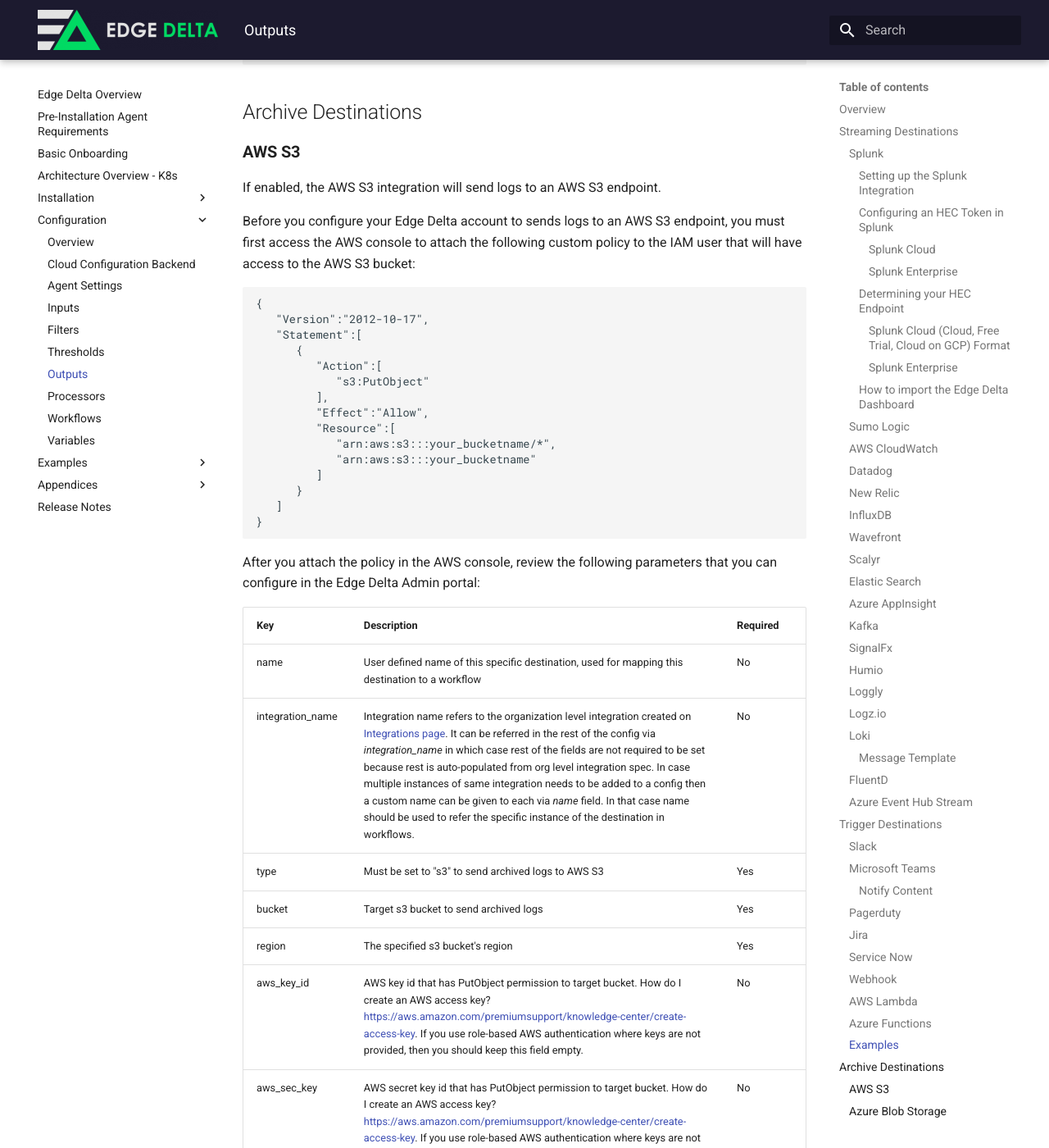
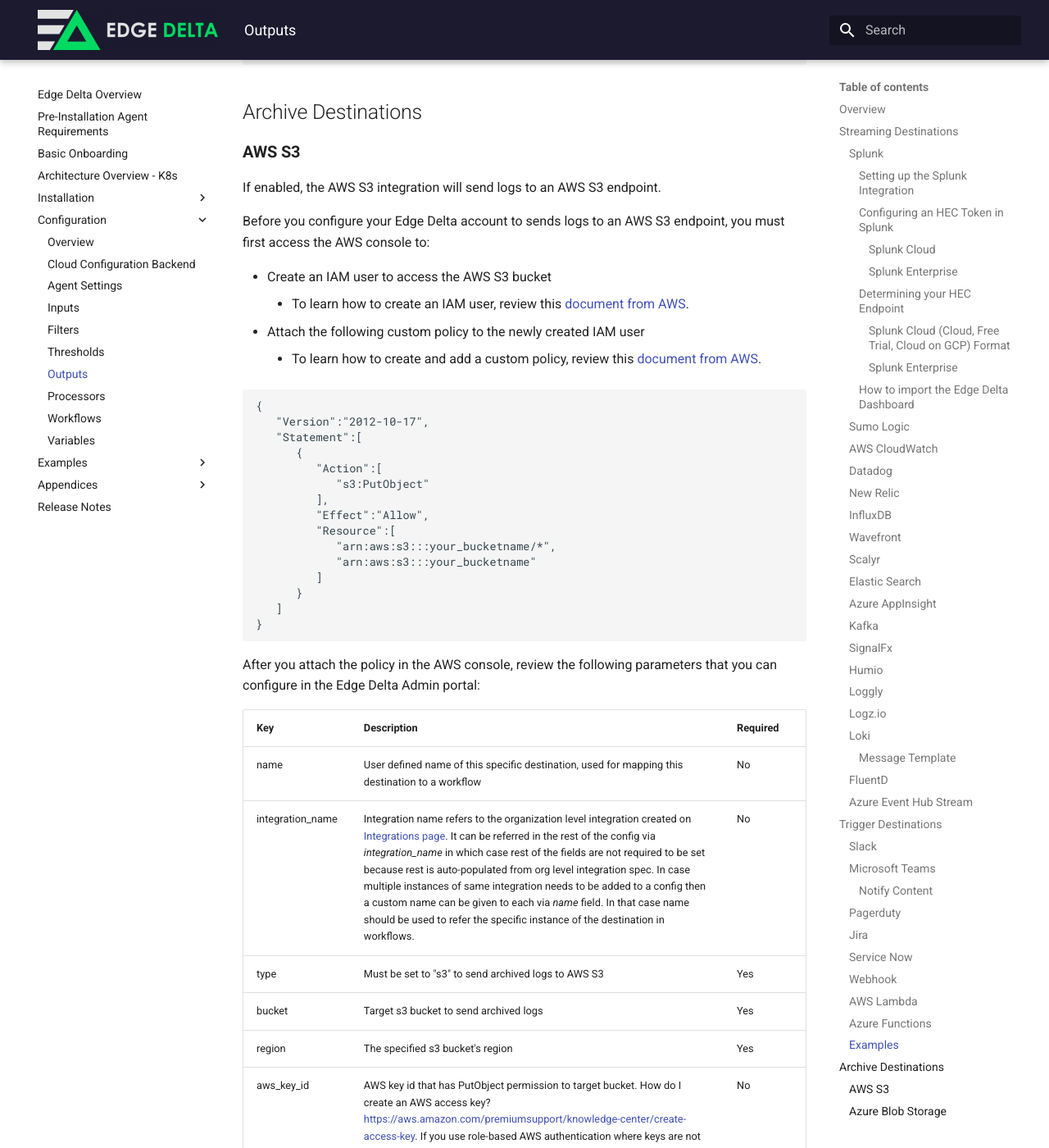
Before and after one commit to edgedelta/docs, an MkDocs documentation site: the page built from docs/configuration/outputs.md, in a window 1280 px wide and 1400 px high, scrolled down 33085 px. Shown: the whole window at 82% size. Built offline with MkDocs 1.6.1 and Material for MkDocs 9.7.7, drawn with Linux system fonts in a browser that asks for light colours; some of the changed text lies outside the part shown.

Commit message:
Update outputs.md
Added AWS steps

````diff
--- a/docs/configuration/outputs.md
+++ b/docs/configuration/outputs.md
@@ -1026,7 +1026,12 @@ outputs:
 
 If enabled, the AWS S3 integration will send logs to an AWS S3 endpoint.
 
-Before you configure your Edge Delta account to sends logs to an AWS S3 endpoint, you must first access the AWS console to attach the following custom policy to the IAM user that will have access to the AWS S3 bucket:
+Before you configure your Edge Delta account to sends logs to an AWS S3 endpoint, you must first access the AWS console to:
+
+  * Create an IAM user to access the AWS S3 bucket
+    * To learn how to create an IAM user, review this [document from AWS](https://docs.aws.amazon.com/IAM/latest/UserGuide/id_users_create.html).
+  * Attach the following custom policy to the newly created IAM user
+    * To learn how to create and add a custom policy, review this [document from AWS](https://docs.aws.amazon.com/IAM/latest/UserGuide/access_policies_create.html).
 
 ```
 {
@@ -1055,8 +1060,8 @@ After you attach the policy in the AWS console, review the following parameters
 | type | Must be set to "s3" to send archived logs to AWS S3 | Yes |
 | bucket | Target s3 bucket to send archived logs | Yes |
 | region | The specified s3 bucket's region | Yes |
-| aws\_key\_id | AWS key id that has PutObject permission to target bucket. How do I create an AWS access key? [https://aws.amazon.com/premiumsupport/knowledge-center/create-access-key](https://aws.amazon.com/premiumsupport/knowledge-center/create-access-key). If you use role-based AWS authentication where keys are not provided, then you should keep this field empty. | No |
-| aws\_sec\_key | AWS secret key id that has PutObject permission to target bucket. How do I create an AWS access key? [https://aws.amazon.com/premiumsupport/knowledge-center/create-access-key](https://aws.amazon.com/premiumsupport/knowledge-center/create-access-key). If you use role-based AWS authentication where keys are not provided, then you should keep this field empty.  | No |
+| aws\_key\_id | AWS key id that has PutObject permission to target bucket. How do I create an AWS access key? [https://aws.amazon.com/premiumsupport/knowledge-center/create-access-key](https://aws.amazon.com/premiumsupport/knowledge-center/create-access-key). If you use role-based AWS authentication where keys are not provided, then you should keep this field empty; however, you must still attach the custom policy listed above. | No |
+| aws\_sec\_key | AWS secret key id that has PutObject permission to target bucket. How do I create an AWS access key? [https://aws.amazon.com/premiumsupport/knowledge-center/create-access-key](https://aws.amazon.com/premiumsupport/knowledge-center/create-access-key). If you use role-based AWS authentication where keys are not provided, then you should keep this field empty; however, you must still attach the custom policy listed above.   | No |
 
 ```yaml
       - name: my-s3
````
